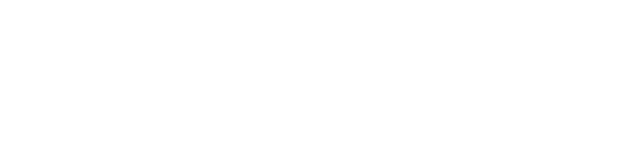
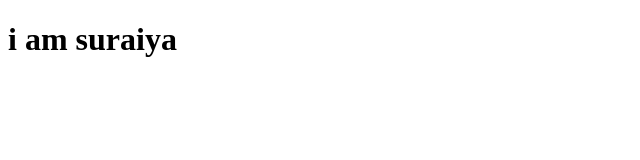
Before and after one commit to SuraiyaKawsary/repo, a plain HTML site: page index.html in a window 1280 px wide. Shown: the whole page, without its empty margins (0-640 px from the left). Drawn offline with Linux system fonts and the light colour scheme.

Commit message:
added header

```diff
--- a/index.html
+++ b/index.html
@@ -7,6 +7,6 @@
     <title>git repo</title>
 </head>
 <body>
-
+    <h1> i am suraiya </h1>
 </body>
 </html>
```
